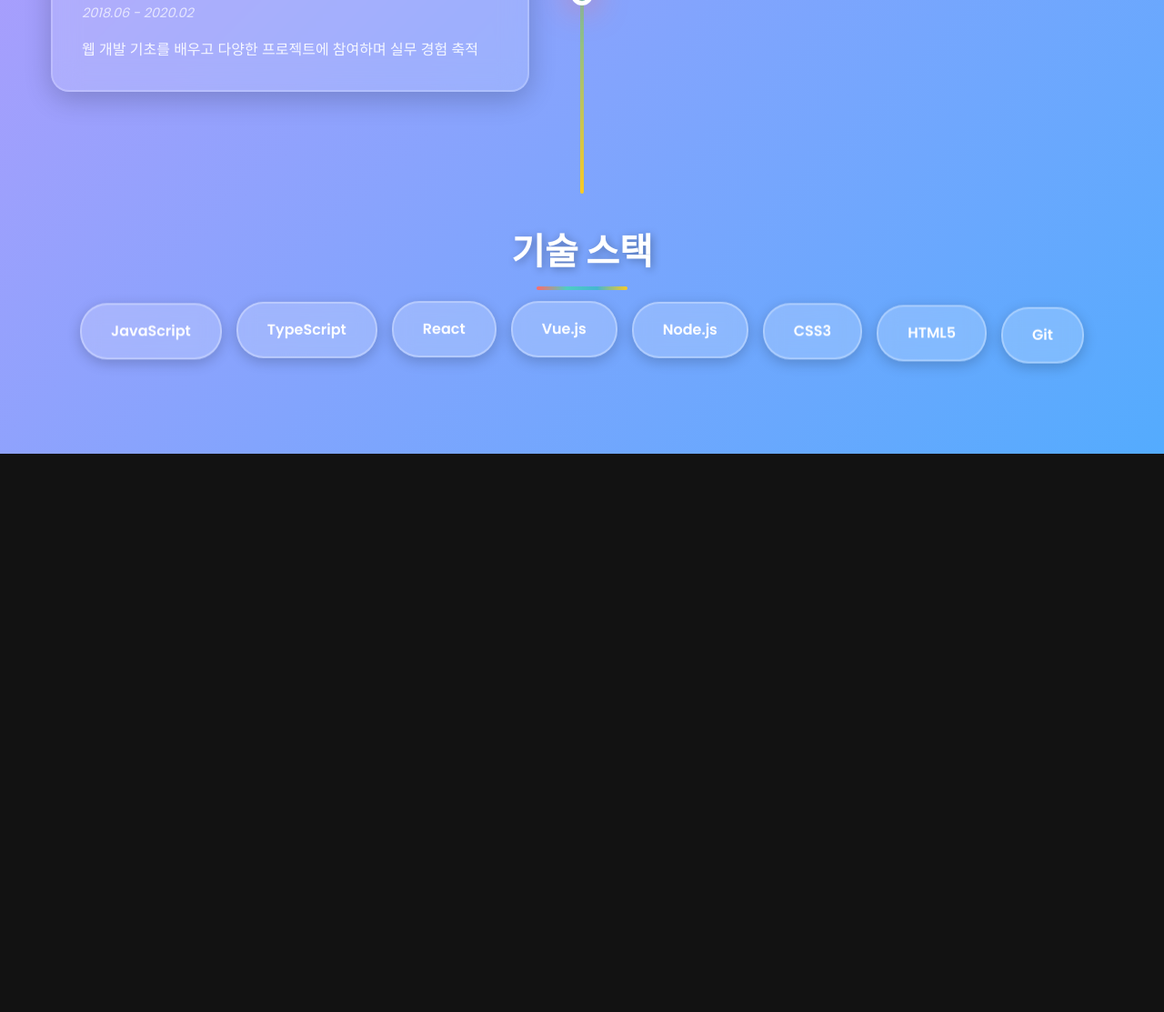
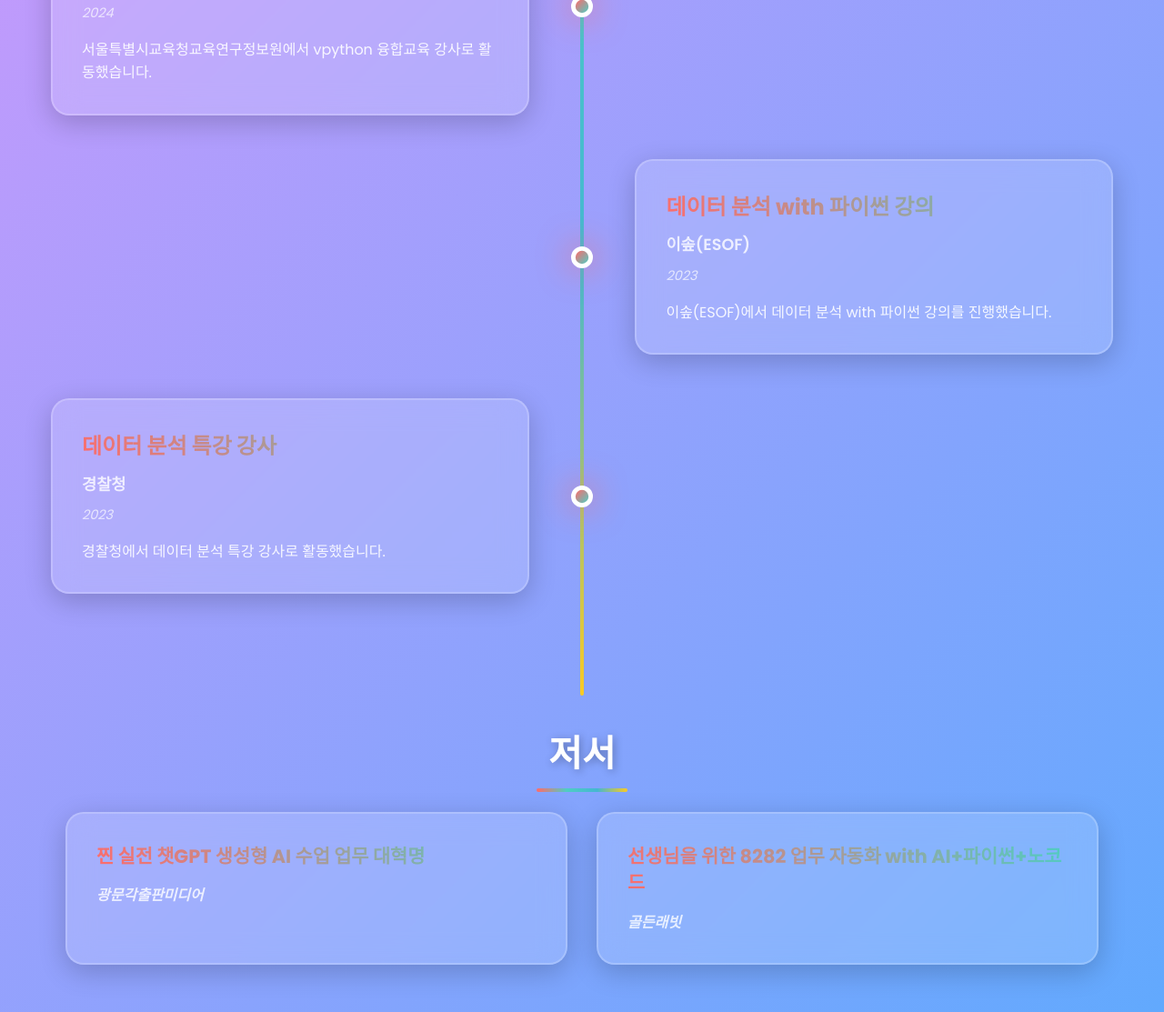
Before and after one commit to astacia6/0000-cursorai-example, a website built with Vite: page index.html in a window 1280 px wide. Shown: the part 1684-2797 px from the top of the page at 91% size. Before the commit the page ends 2183 px from the top, so only its background shows below. Built offline with nearby package versions, Linux system fonts and the light colour scheme.

Commit message:
Update main.js to reflect new professional details, including a revised introduction and experience section. Add a new '저서' section showcasing published works. Enhance style.css with new styles for the books section, including layout and card design for better presentation.

```diff
--- a/src/main.js
+++ b/src/main.js
@@ -19,25 +19,25 @@ document.querySelector('#app').innerHTML = `
       <h2 class="section-title">자기소개</h2>
       <div class="about-card">
         <p class="about-text">
-          안녕하세요! 열정적인 개발자입니다. 사용자 경험을 중시하며
-          아름답고 기능적인 웹 애플리케이션을 만드는 것을 좋아합니다.
-          새로운 기술을 배우고 도전하는 것을 즐기며,
-          팀과 함께 성장하는 것을 중요하게 생각합니다.
+          안녕하세요! 정보 교사 한솔입니다. AI와 파이썬을 활용한 교육과
+          데이터 분석에 관심이 많으며, 교재 집필과 강의를 통해
+          교육 현장에 실용적인 도구와 지식을 전달하고 있습니다.
+          생성형 AI와 노코드 도구를 활용한 업무 자동화에도 깊은 관심을 가지고 있습니다.
         </p>
       </div>
     </section>
 
     <section class="experience-section">
-      <h2 class="section-title">활동 경력</h2>
+      <h2 class="section-title">주요 이력</h2>
       <div class="timeline">
         <div class="timeline-item">
           <div class="timeline-dot"></div>
           <div class="timeline-content">
-            <h3 class="timeline-title">시니어 프론트엔드 개발자</h3>
-            <p class="timeline-company">테크 스타트업</p>
-            <p class="timeline-date">2022.01 - 현재</p>
+            <h3 class="timeline-title">디지털튜터 양성 교재 집필 및 강의</h3>
+            <p class="timeline-company">2024</p>
+            <p class="timeline-date">2024</p>
             <p class="timeline-description">
-              React와 TypeScript를 활용한 대규모 웹 애플리케이션 개발 및 유지보수
+              디지털튜터 양성을 위한 교재 집필 및 강의를 진행했습니다.
             </p>
           </div>
         </div>
@@ -45,11 +45,11 @@ document.querySelector('#app').innerHTML = `
         <div class="timeline-item">
           <div class="timeline-dot"></div>
           <div class="timeline-content">
-            <h3 class="timeline-title">프론트엔드 개발자</h3>
-            <p class="timeline-company">IT 기업</p>
-            <p class="timeline-date">2020.03 - 2021.12</p>
+            <h3 class="timeline-title">앱시트 자율연수 강사</h3>
+            <p class="timeline-company">서울특별시교육청교육연구정보원</p>
+            <p class="timeline-date">2024</p>
             <p class="timeline-description">
-              Vue.js를 사용한 사용자 인터페이스 개발 및 성능 최적화
+              서울특별시교육청교육연구정보원에서 앱시트 자율연수 강사로 활동했습니다.
             </p>
           </div>
         </div>
@@ -57,11 +57,35 @@ document.querySelector('#app').innerHTML = `
         <div class="timeline-item">
           <div class="timeline-dot"></div>
           <div class="timeline-content">
-            <h3 class="timeline-title">주니어 개발자</h3>
-            <p class="timeline-company">소프트웨어 회사</p>
-            <p class="timeline-date">2018.06 - 2020.02</p>
+            <h3 class="timeline-title">vpython 융합교육 강사</h3>
+            <p class="timeline-company">서울특별시교육청교육연구정보원</p>
+            <p class="timeline-date">2024</p>
             <p class="timeline-description">
-              웹 개발 기초를 배우고 다양한 프로젝트에 참여하며 실무 경험 축적
+              서울특별시교육청교육연구정보원에서 vpython 융합교육 강사로 활동했습니다.
+            </p>
+          </div>
+        </div>
+
+        <div class="timeline-item">
+          <div class="timeline-dot"></div>
+          <div class="timeline-content">
+            <h3 class="timeline-title">데이터 분석 with 파이썬 강의</h3>
+            <p class="timeline-company">이솦(ESOF)</p>
+            <p class="timeline-date">2023</p>
+            <p class="timeline-description">
+              이솦(ESOF)에서 데이터 분석 with 파이썬 강의를 진행했습니다.
+            </p>
+          </div>
+        </div>
+
+        <div class="timeline-item">
+          <div class="timeline-dot"></div>
+          <div class="timeline-content">
+            <h3 class="timeline-title">데이터 분석 특강 강사</h3>
+            <p class="timeline-company">경찰청</p>
+            <p class="timeline-date">2023</p>
+            <p class="timeline-description">
+              경찰청에서 데이터 분석 특강 강사로 활동했습니다.
             </p>
           </div>
         </div>
@@ -69,16 +93,16 @@ document.querySelector('#app').innerHTML = `
     </section>
 
     <section class="skills-section">
-      <h2 class="section-title">기술 스택</h2>
-      <div class="skills-grid">
-        <div class="skill-tag">JavaScript</div>
-        <div class="skill-tag">TypeScript</div>
-        <div class="skill-tag">React</div>
-        <div class="skill-tag">Vue.js</div>
-        <div class="skill-tag">Node.js</div>
-        <div class="skill-tag">CSS3</div>
-        <div class="skill-tag">HTML5</div>
-        <div class="skill-tag">Git</div>
+      <h2 class="section-title">저서</h2>
+      <div class="books-grid">
+        <div class="book-card">
+          <h3 class="book-title">찐 실전 챗GPT 생성형 AI 수업 업무 대혁명</h3>
+          <p class="book-publisher">광문각출판미디어</p>
+        </div>
+        <div class="book-card">
+          <h3 class="book-title">선생님을 위한 8282 업무 자동화 with AI+파이썬+노코드</h3>
+          <p class="book-publisher">골든래빗</p>
+        </div>
       </div>
     </section>
   </div>
--- a/src/style.css
+++ b/src/style.css
@@ -401,6 +401,50 @@ section {
   box-shadow: 0 8px 25px rgba(0, 0, 0, 0.3);
 }
 
+/* Books Section */
+.books-grid {
+  display: grid;
+  grid-template-columns: repeat(auto-fit, minmax(300px, 1fr));
+  gap: 2rem;
+  padding: 0 1rem;
+}
+
+.book-card {
+  background: rgba(255, 255, 255, 0.15);
+  backdrop-filter: blur(15px);
+  border-radius: 20px;
+  padding: 2rem;
+  border: 2px solid rgba(255, 255, 255, 0.2);
+  box-shadow: 0 8px 30px rgba(0, 0, 0, 0.2);
+  transition: all 0.3s ease;
+  animation: fadeInUp 0.6s ease-out;
+}
+
+.book-card:hover {
+  transform: translateY(-10px) scale(1.02);
+  box-shadow: 0 15px 50px rgba(0, 0, 0, 0.3);
+  background: rgba(255, 255, 255, 0.2);
+}
+
+.book-title {
+  font-size: 1.3rem;
+  font-weight: 700;
+  color: white;
+  margin-bottom: 1rem;
+  line-height: 1.4;
+  background: linear-gradient(45deg, #ff6b6b, #4ecdc4);
+  -webkit-background-clip: text;
+  -webkit-text-fill-color: transparent;
+  background-clip: text;
+}
+
+.book-publisher {
+  font-size: 1rem;
+  color: rgba(255, 255, 255, 0.8);
+  font-weight: 600;
+  font-style: italic;
+}
+
 /* Responsive Design */
 @media (max-width: 768px) {
   .name {
@@ -440,4 +484,17 @@ section {
   .hero {
     padding: 2rem 1rem;
   }
+
+  .books-grid {
+    grid-template-columns: 1fr;
+    gap: 1.5rem;
+  }
+
+  .book-card {
+    padding: 1.5rem;
+  }
+
+  .book-title {
+    font-size: 1.1rem;
+  }
 }
```
